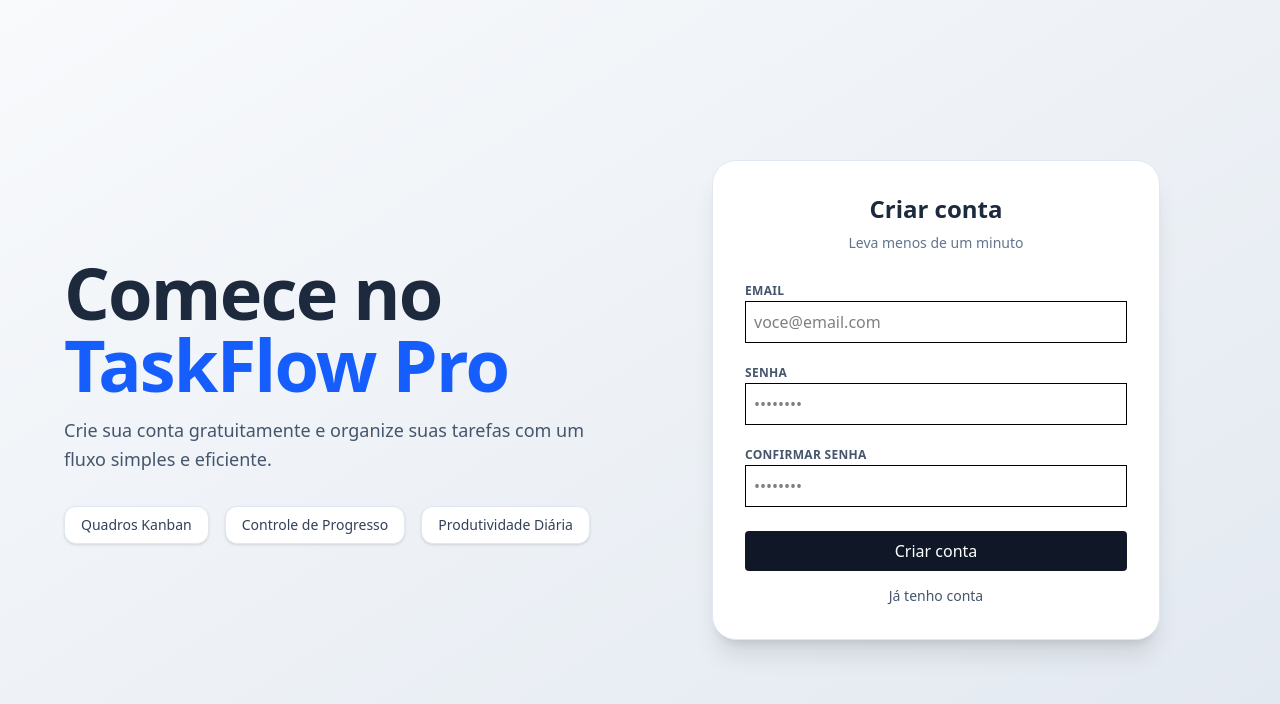
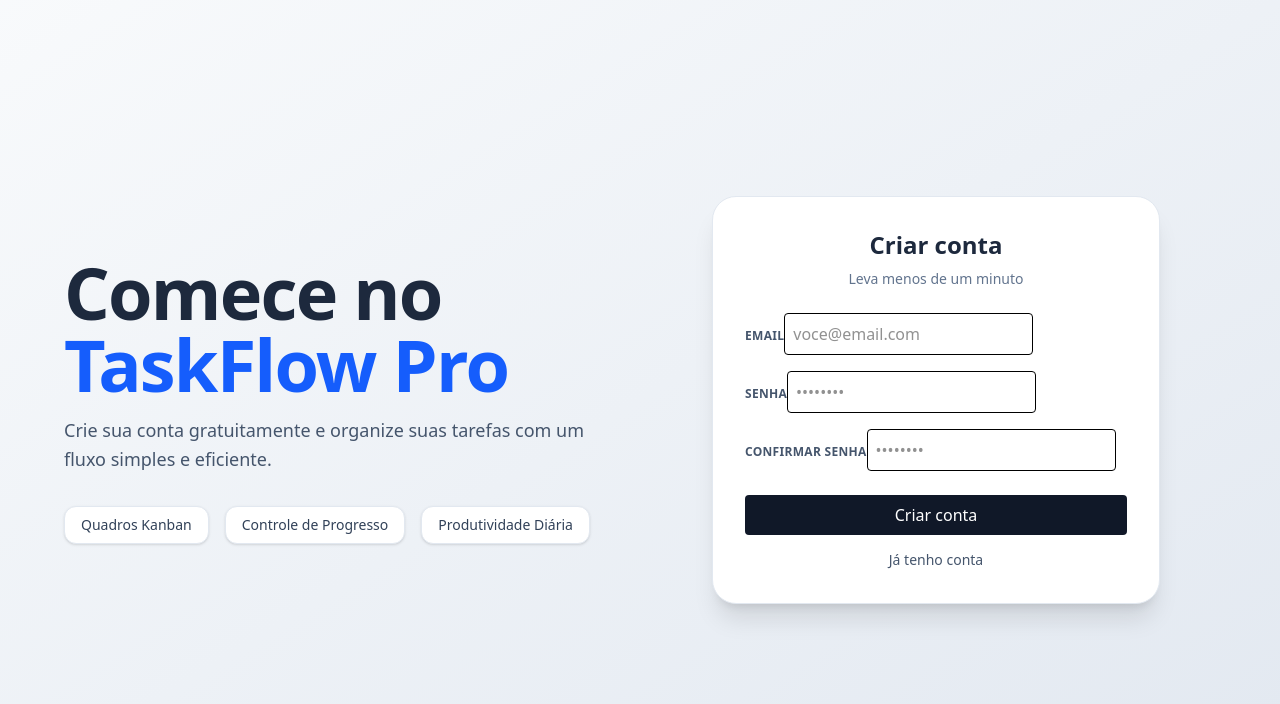
Before and after one commit to IgorBern02/taskflowpro, a React (Vite) app in the folder frontend/taskflow-pro/: page /register in a window 1280 px wide. Shown: the top 704 px of the page. Built offline with nearby package versions, Linux system fonts and the light colour scheme.

Commit message:
refactor: componentized Button and Input

```diff
--- a/frontend/taskflow-pro/src/components/Button.tsx
+++ b/frontend/taskflow-pro/src/components/Button.tsx
@@ -3,7 +3,7 @@ type ButtonProps = React.ButtonHTMLAttributes<HTMLButtonElement>;
 export const Button = ({ children, ...rest }: ButtonProps) => {
   return (
     <button
-      className="bg-gray-900 w-full text-white p-2 rounded hover:bg-black transition-colors cursor-pointer disabled:opacity-50"
+      className={`bg-gray-900 w-full text-white p-2 rounded hover:bg-black transition-colors cursor-pointer disabled:opacity-50 ${rest.className || ""}`}
       {...rest}
     >
       {children}
--- a/frontend/taskflow-pro/src/components/Input.tsx
+++ b/frontend/taskflow-pro/src/components/Input.tsx
@@ -12,7 +12,7 @@ export const Input = ({ value, onChange, ...rest }: InputProps) => {
       {...rest}
       value={value}
       onChange={(e) => onChange(e.target.value)}
-      className="border p-2 w-full text-black"
+      className={`border border-black p-2 rounded ${rest.className || ""}`}
     />
   );
 };
```
